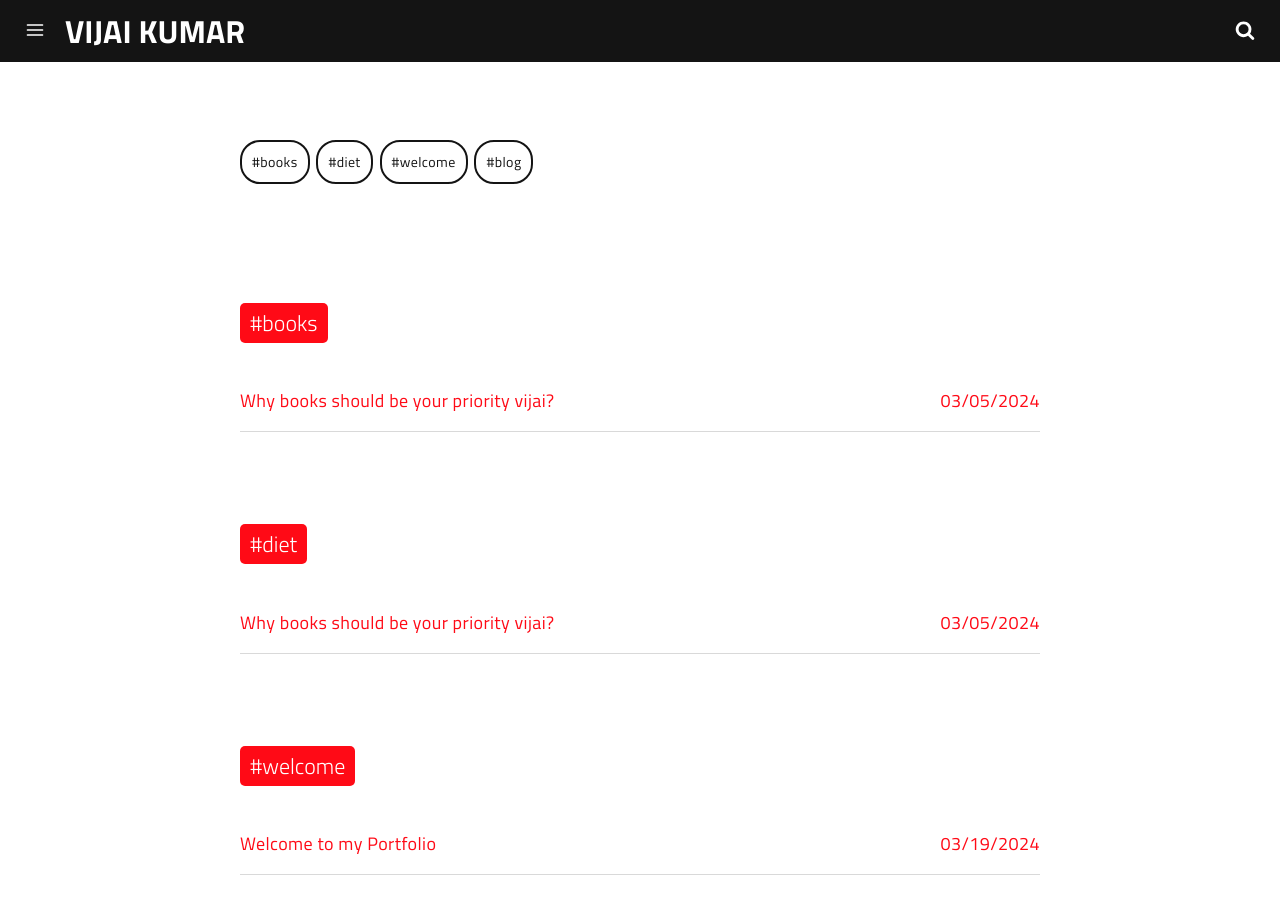
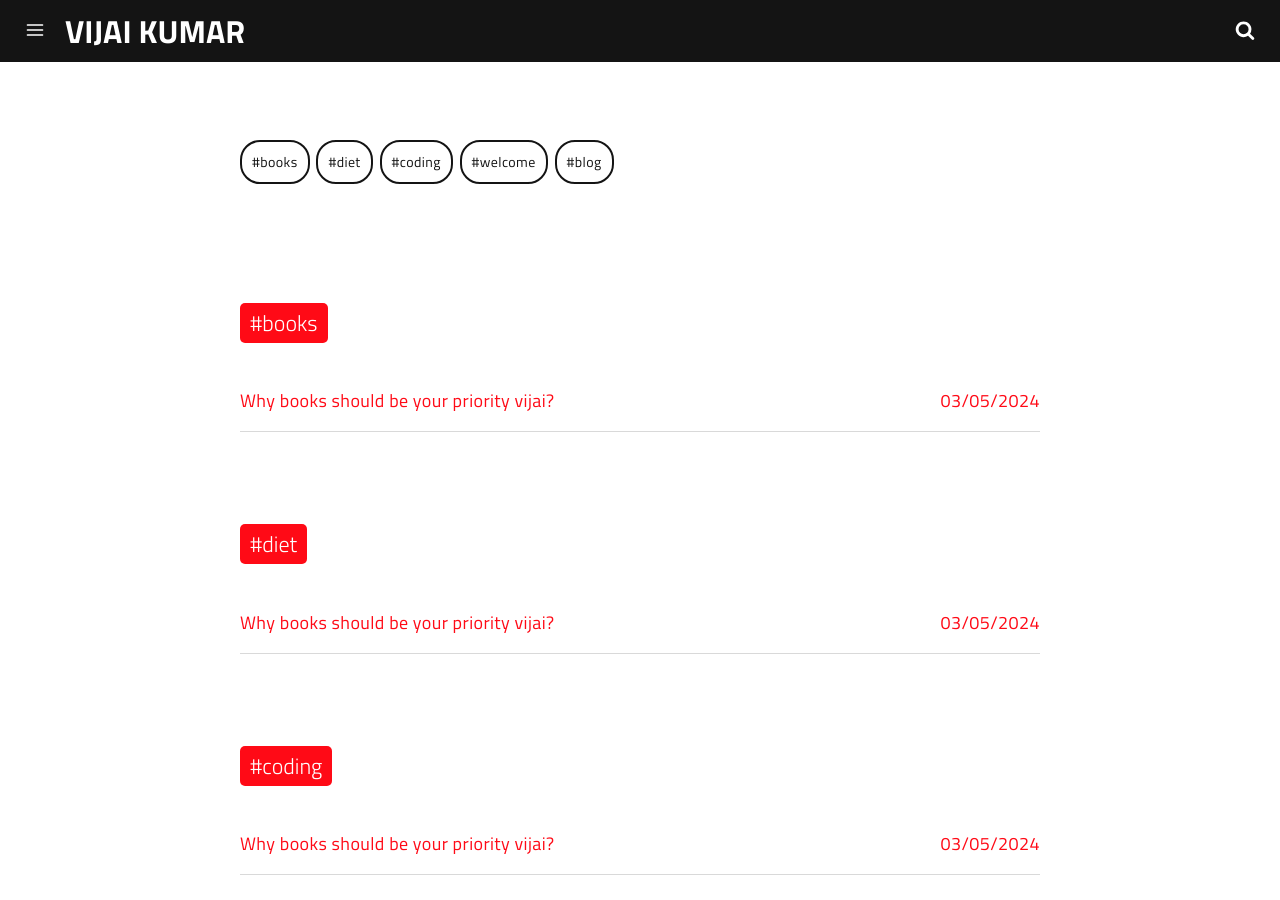
Before and after one commit to VijaikumarSVK/VijaikumarSVK.github.io, a Jekyll site: the page built from tags.html, in a window 1280 px wide and 900 px high. Built offline with Jekyll 4.4.1, drawn with Linux system fonts in a browser that asks for light colours; a script that is not in the unit is left out.

Commit message:
tag checking

```diff
--- a/_posts/2024-03-25-testing-portfolio3.md
+++ b/_posts/2024-03-25-testing-portfolio3.md
@@ -6,10 +6,11 @@ subtitle: Lorem ipsum dolor sit amet, consectetur adipisicing elit.
 description: Lorem ipsum dolor sit amet, consectetur adipisicing elit, sed do eiusmod tempor incididunt ut labore et dolore magna aliqua.
 image: https://res.cloudinary.com/dm7h7e8xj/image/upload/v1559822138/theme9_v273a9.jpg
 optimized_image: https://res.cloudinary.com/dm7h7e8xj/image/upload/c_scale,w_380/v1559822138/theme9_v273a9.jpg
-category: life
+category: Aviation
 tags:
   - books
   - diet
+  - coding
 author: mranderson
 paginate: true
 vj_layout: false
```
